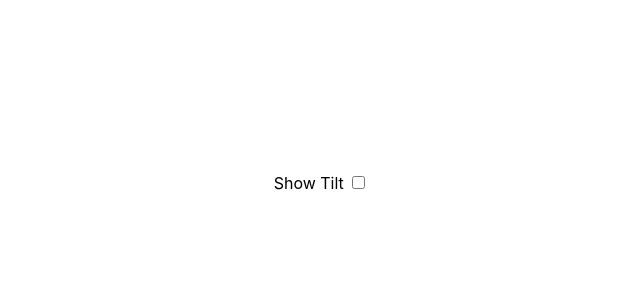
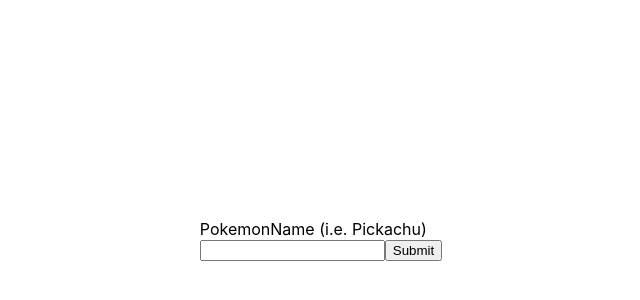
Before and after one commit to zainfathoni/react-hooks-and-suspense, a React (Create React App) app: page / in a window 1280 px wide. Shown: the part 160-460 px from the top of the page, without its empty margins (319-959 px from the left). Built offline with nearby package versions, Linux system fonts and the light colour scheme.

Commit message:
Setup 13

```diff
--- a/src/App.css
+++ b/src/App.css
@@ -26,6 +26,7 @@
   transform: translateZ(40px);
 }
 
-.app .name {
+.app .name,
+.app .pokemon {
   text-align: left;
 }
--- a/src/App.js
+++ b/src/App.js
@@ -1,13 +1,13 @@
 import React, { Component } from 'react'
 import './App.css'
-import ToggledTilt from './exercises/toggled-tilt'
+import Pokemon from './exercises/pokemon'
 
 class App extends Component {
   render() {
     return (
       <div className="app">
-        <div className="tilt">
-          <ToggledTilt />
+        <div className="pokemon">
+          <Pokemon />
         </div>
       </div>
     )
--- /dev/null
+++ b/src/exercises/fetch-pokemon.js
@@ -0,0 +1,34 @@
+function fetchPokemon(name) {
+  const pokemonQuery = `
+    query($name: String) {
+      pokemon(name: $name) {
+        id
+        number
+        name
+        attacks {
+          special {
+            name
+            type
+            damage
+          }
+        }
+      }
+    }
+  `
+  return window
+    .fetch('https://graphql-pokemon.now.sh', {
+      // Learn more about this API here: https://github.com/lucasbento/graphql-pokemon
+      body: JSON.stringify({
+        query: pokemonQuery,
+        variables: { name }
+      }),
+      headers: {
+        'content-type': 'application/json;charset=UTF-8'
+      },
+      method: 'POST'
+    })
+    .then(r => r.json())
+    .ten(response => response.data.pokemon)
+}
+
+export default fetchPokemon
--- /dev/null
+++ b/src/exercises/pokemon.js
@@ -0,0 +1,33 @@
+import React, { useState } from 'react'
+import fetchPokemon from './fetch-pokemon'
+
+function PokemonInfo({ pokemonName }) {
+  const pokemon = { pokemonName }
+  return <pre>{JSON.stringify(pokemon || 'Unknown', null, 2)}</pre>
+}
+
+function Pokemon() {
+  const [pokemonName, setPokemonName] = useState(null)
+  function handleSubmit(e) {
+    e.preventDefault()
+    setPokemonName(e.target.elements.pokemonName.value)
+  }
+  return (
+    <div>
+      <form onSubmit={handleSubmit}>
+        <div>
+          <label htmlFor="pokemonName-input">PokemonName (i.e. Pickachu)</label>
+        </div>
+        <div>
+          <input id="pokemonName-input" name="pokemonName" type="text" />
+          <button type="submit">Submit</button>
+        </div>
+      </form>
+      <div>
+        {pokemonName ? <PokemonInfo pokemonName={pokemonName} /> : null}
+      </div>
+    </div>
+  )
+}
+
+export default Pokemon
```
